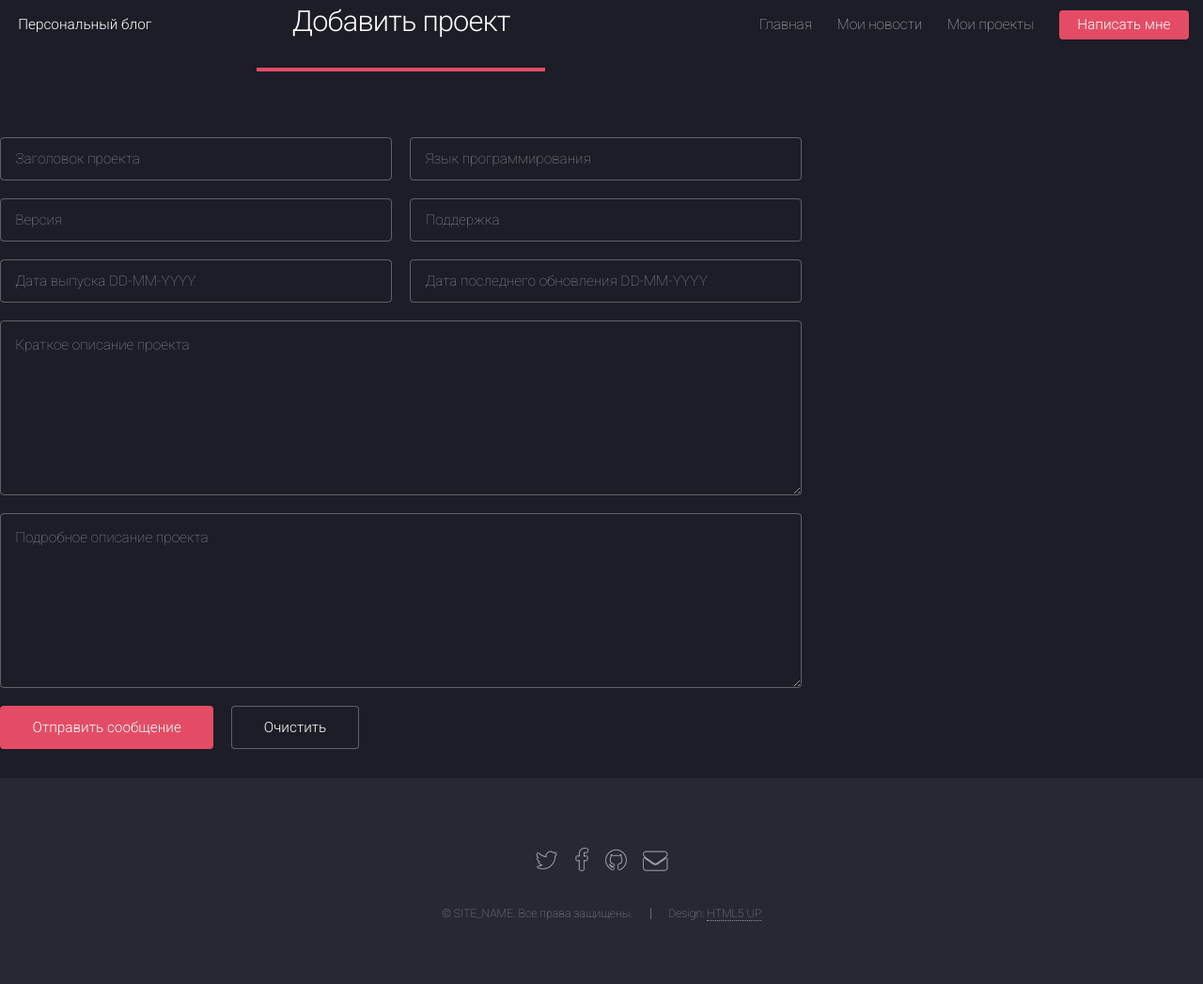
After one commit to MakDIGer/MyBlogPHP, a PHP site: template templates/default/acp/addprojects.php in a window 1280 px wide. The commit adds this page. Shown: the whole page at 94% size. Run offline with PHP 8.4, Linux system fonts and the light colour scheme; the template is opened without the code that fills it, so the values that code supplies are empty; some libraries are stand-ins or nearby versions.

Commit message:
addprojects page is ready

```diff
--- a/acp_core.php
+++ b/acp_core.php
@@ -19,6 +19,7 @@ switch ($acp_page) {
 	case 'editnews' : require_once 'templates/'.TEMPLATE.'/acp/head.php'; require_once 'templates/'.TEMPLATE.'/acp/sidebar.php'; include_once 'systems/acp/editnews.php'; require_once 'templates/'.TEMPLATE.'/acp/editnews.php'; break;
 	case 'myprojects' : require_once 'templates/'.TEMPLATE.'/acp/head.php'; require_once 'templates/'.TEMPLATE.'/acp/sidebar.php'; include_once 'systems/acp/myprojects.php'; require_once 'templates/'.TEMPLATE.'/acp/myprojects.php'; break;
 	case 'rmprojects' : include_once 'systems/acp/rmprojects.php'; require_once 'templates/'.TEMPLATE.'/acp/rmprojects.php'; break;
+	case 'addprojects' : require_once 'templates/'.TEMPLATE.'/acp/head.php'; require_once 'templates/'.TEMPLATE.'/acp/sidebar.php'; include_once 'systems/acp/addprojects.php'; require_once 'templates/'.TEMPLATE.'/acp/addprojects.php'; break;
 	default: require_once 'templates/'.TEMPLATE.'/404.php';
 }
 
--- /dev/null
+++ b/templates/default/acp/addprojects.php
@@ -0,0 +1,62 @@
+<?php
+
+/*
+ * Персональный блог Макарина Николая
+ * Файл: templates/dafault/acp/addprojects.php
+ */
+
+?>
+							</div>
+							<div class="8u$ 12u$(medium) important(medium)">
+
+						<header class="major">
+							<h2>Добавить проект</h2>
+							<p></p>
+						</header>
+						<p>
+							<?php if (isset($_POST['title_project'])) { echo $resultat."<br />Переадресация через 5 секунд."; header( 'Refresh: 5; url=acp_myprojects.html' ); } else { ?>
+													<!-- Form -->
+							<section>
+								<form name="add_project" method="post" action="acp_addprojects.html">
+									<div class="row uniform 50%">
+										<div class="6u 12u$(xsmall)">
+											<input type="text" name="title_project" id="title_post" value="" placeholder="Заголовок проекта" />
+										</div>
+										<div class="6u 12u$(xsmall)">
+											<input type="text" name="lang_project" id="lang_project" value="" placeholder="Язык программирования" />
+										</div>
+										<div class="6u 12u$(xsmall)">
+											<input type="text" name="version_project" id="version_project" value="" placeholder="Версия" />
+										</div>
+										<div class="6u 12u$(xsmall)">
+											<input type="text" name="support_project" id="support_project" value="" placeholder="Поддержка" />
+										</div>
+										<div class="6u 12u$(xsmall)">
+											<input type="text" name="date_rls_project" id="date_rls_project" value="" placeholder="Дата выпуска DD-MM-YYYY" />
+										</div>
+										<div class="6u 12u$(xsmall)">
+											<input type="text" name="date_lst_upd_project" id="date_lst_upd_project" value="" placeholder="Дата последнего обновления DD-MM-YYYY" />
+										</div>
+										<div class="12u$">
+											<textarea name="desc_project" id="desc_project" placeholder="Краткое описание проекта" rows="6"></textarea>
+										</div>
+										<div class="12u$">
+											<textarea name="description_project" id="description_project" placeholder="Подробное описание проекта" rows="6"></textarea>
+										</div>
+										<div class="12u$">
+											<ul class="actions">
+												<li><input type="submit" value="Отправить сообщение" class="special" /></li>
+												<li><input type="reset" value="Очистить" /></li>
+											</ul>
+										</div>
+									</div>
+								</form>
+							</section>
+							<?php } ?>
+						</p>
+					</div>
+
+							</div>
+						</div>
+					</div>
+				</div>
--- a/templates/default/acp/myprojects.php
+++ b/templates/default/acp/myprojects.php
@@ -10,7 +10,7 @@
 					<div class="8u$ 12u$(medium) important(medium)">
 						<header class="major">
 							<h2>Мои проекты</h2>
-							<p></p>
+							<?php if (!isset($id_news)) { ?><p><a href="acp_addnews.html" class="button special fit small">Добавить</a></p><?php } ?>
 						</header>
 				<?php if (!isset($id_projects)) { ?>
 						<!-- Table -->
```
Also changed, not shown: systems/acp/addprojects.php (added, +17 -0 lines), .htaccess.
